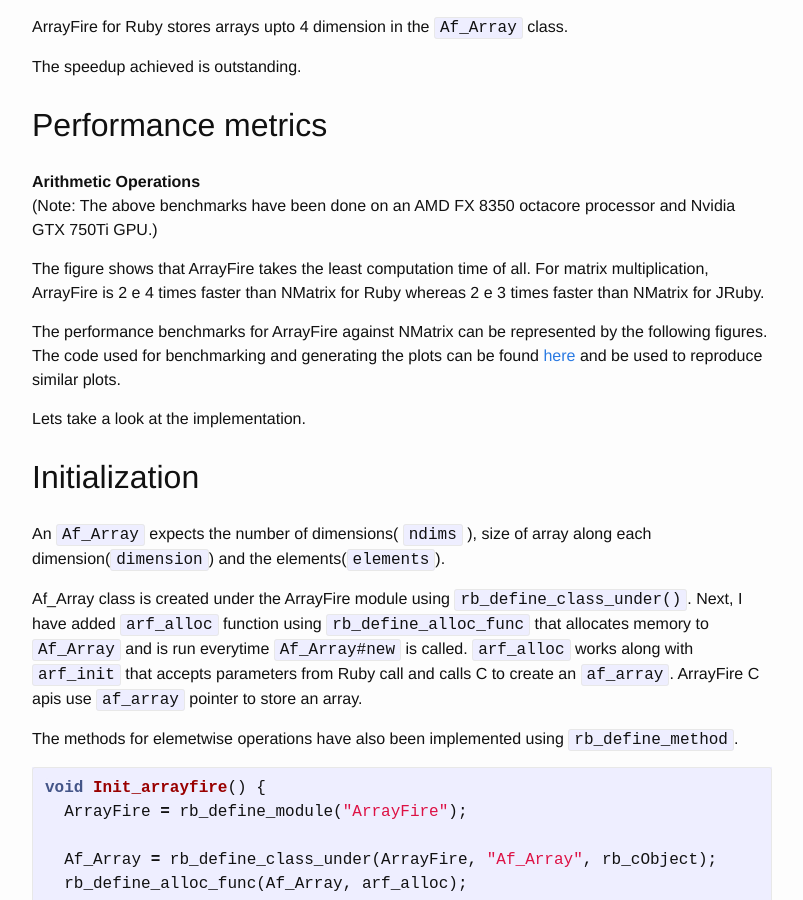
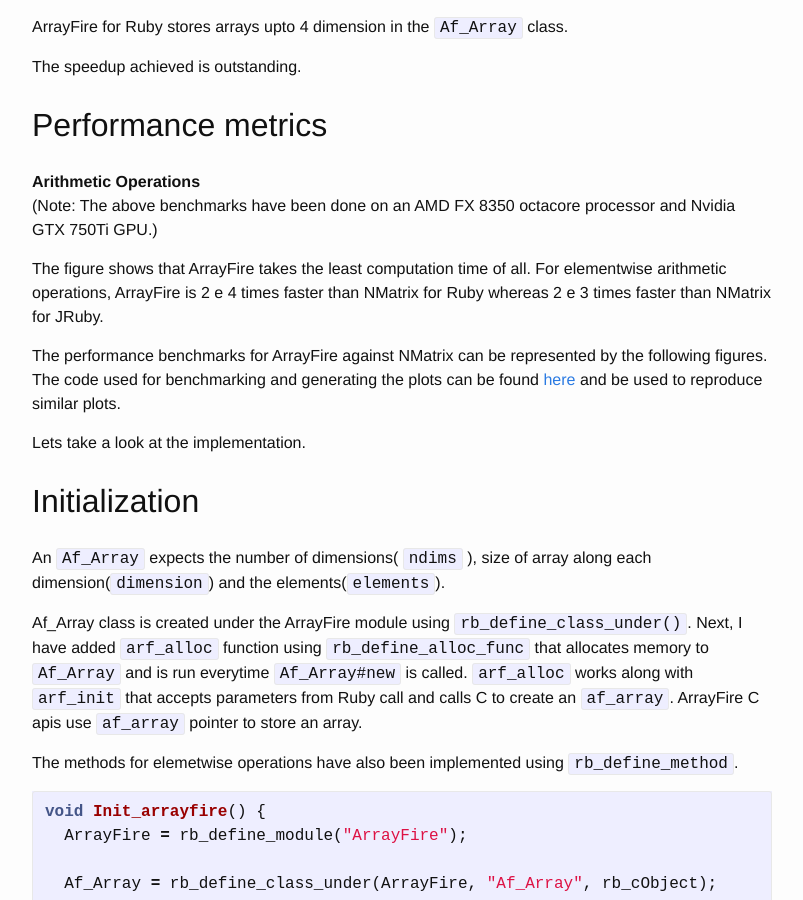
Before and after one commit to prasunanand/prasunanand.github.io, a Jekyll site: the page built from _posts/2017-07-04-gsoc17-arrayfire-ruby-bindings-part-2-af_array.markdown, in a window 1280 px wide and 900 px high, scrolled down 356 px. Shown: the whole window, without its empty margins (238-1041 px from the left). Built offline with Jekyll 4.4.1, drawn with Linux system fonts in a browser that asks for light colours; nearby versions of some CDN libraries; comment, search, counter and statistics services are not loaded.

Commit message:
corrections in old blog

```diff
--- a/_posts/2017-07-04-gsoc17-arrayfire-ruby-bindings-part-2-af_array.markdown
+++ b/_posts/2017-07-04-gsoc17-arrayfire-ruby-bindings-part-2-af_array.markdown
@@ -38,7 +38,7 @@
 and Nvidia GTX 750Ti GPU.)
 
 The figure shows that ArrayFire takes the least computation time of all.
-For matrix multiplication,  ArrayFire is 2 e 4 times faster than NMatrix for Ruby whereas
+For elementwise arithmetic operations,  ArrayFire is 2 e 4 times faster than NMatrix for Ruby whereas
 2 e 3 times faster than NMatrix for JRuby.
 
 The performance benchmarks for ArrayFire against NMatrix can be represented by the following figures.
```
